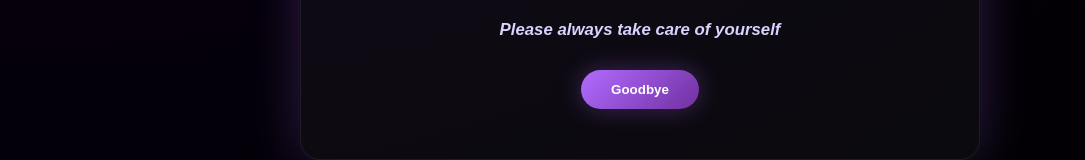
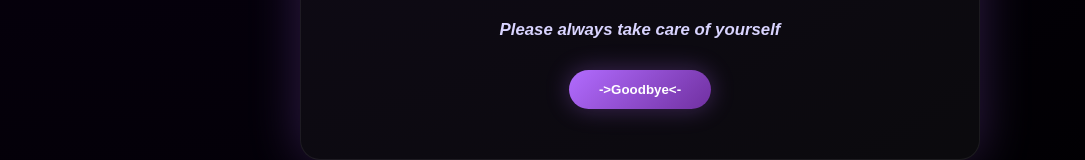
Before and after one commit to tapochi/bruhh, a plain HTML site: page fare_well.html in a window 1280 px wide. Shown: the part 1349-1509 px from the top of the page, without its empty margins (0-1085 px from the left). Drawn offline with Linux system fonts and the light colour scheme.

Commit message:
Update fare_well.html

```diff
--- a/fare_well.html
+++ b/fare_well.html
@@ -351,7 +351,7 @@ footer {
       Our love was real, beautiful, and unforgettable, but sometimes even love isn’t enough. I hope, one day, you can forgive me, and I hope you find the happiness you deserve. I’ll always remember you, and I’ll always love you, quietly, from afar.
     </p>
     <p class="signature">Please always take care of yourself</p>
-    <button onclick="alert('HAHAHAH HII SYDDDD if ever makita ninimo ni, gusto lng nako na i istorya sa imo hahahahaha grabi noh, awkward kayo dang it ;=; anyways, i hope nga yk, mao rana hahahah babyeeeeee')">Goodbye</button>
+    <button onclick="alert('HAHAHAH HII SYDDDD if ever makita ninimo ni, gusto lng nako na i istorya sa imo hahahahaha grabi noh, awkward kayo dang it ;=; anyways, i hope nga yk, mao rana hahahah babyeeeeee')">->Goodbye<-</button>
   </div>
 </section>
 
```
